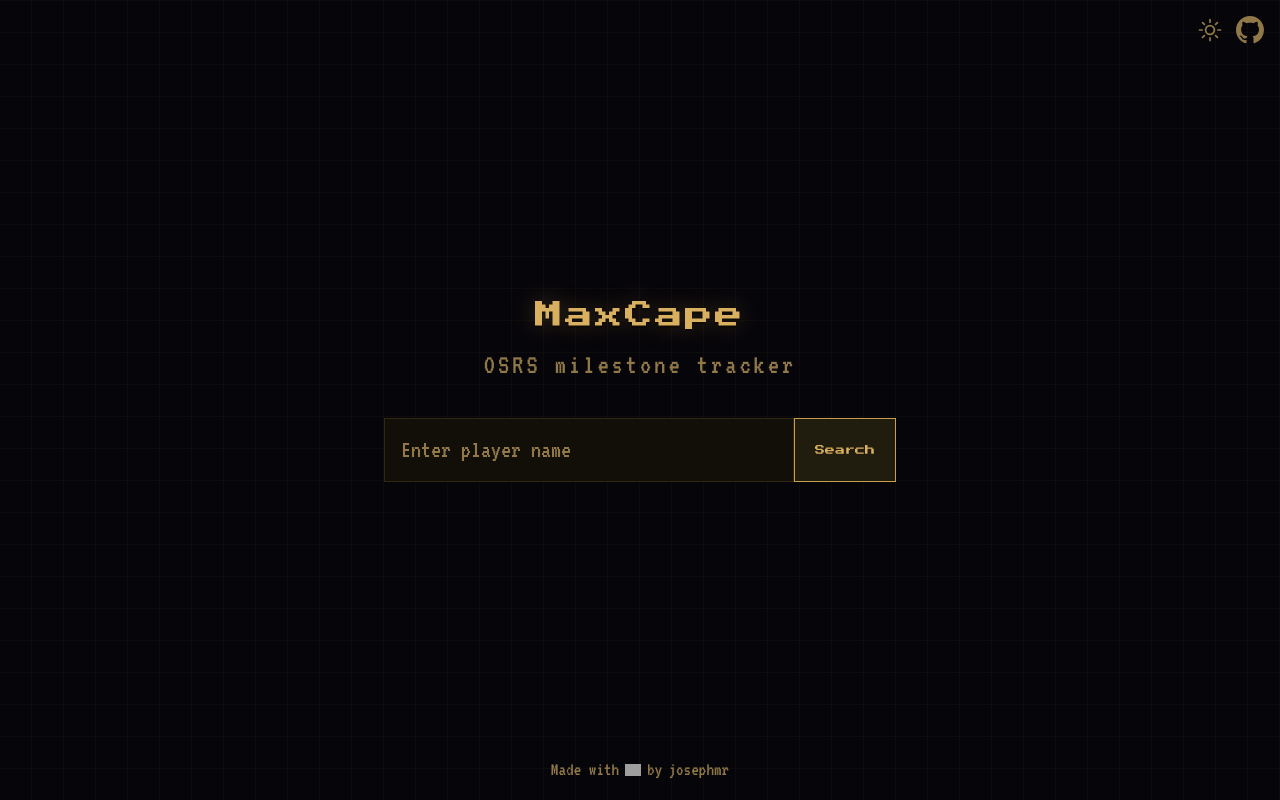
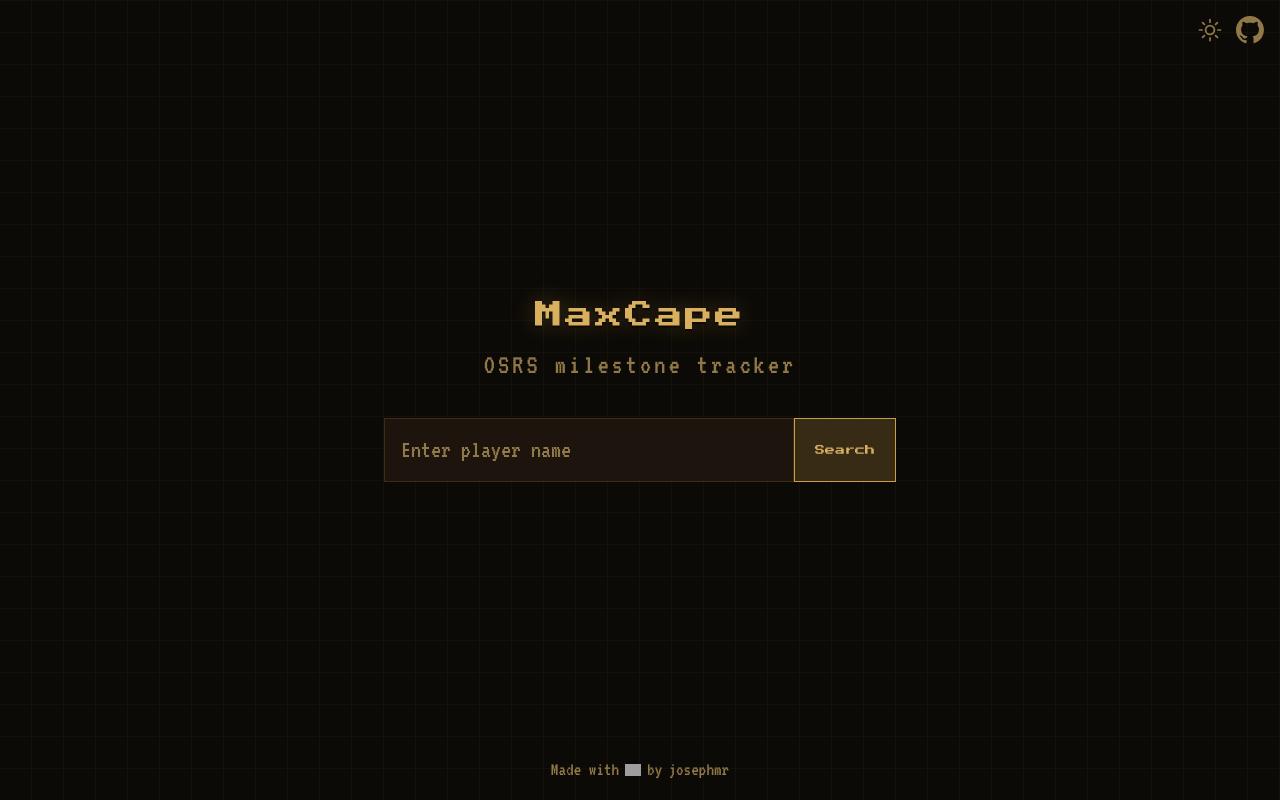
Before and after one commit to josephmr/maxcape, a SvelteKit app: page / in a window 1280 px wide. Built offline with nearby package versions, Linux system fonts and the light colour scheme; no server answers; the database is empty; grey boxes are pictures that could not be loaded.

Commit message:
Theme color adjustments

```diff
--- a/src/app.css
+++ b/src/app.css
@@ -10,24 +10,25 @@ body {
   --font-pixel: 'Press Start 2P', cursive;
   --font-game:  'VT323', monospace;
 
-  --color-osrs-bg:             #06050a;
-  --color-osrs-card:           #110f09;
-  --color-osrs-card-head:      #201c0e;
-  --color-osrs-card-border:    #28220e;
+  --color-osrs-bg:             #0c0a07;
+  --color-osrs-card:           #1a140d;
+  --color-osrs-card-head:      #372b16;
+  --color-osrs-card-border:    #2c220e;
   --color-osrs-accent:         #c8a04b;
-  --color-osrs-chip-bg:        #120f08;
-  --color-osrs-chip-icon:      #181408;
-  --color-osrs-chip-border:    #302810;
+  --color-osrs-chip-bg:        #1d150d;
+  --color-osrs-chip-icon:      #23190a;
+  --color-osrs-chip-border:    #3d2c14;
   --color-osrs-gold:           #d8b060;
   --color-osrs-gold-dim:       #907848;
   --color-osrs-gold-bright:    #e8d060;
   --color-osrs-chip-skill:     #d0bc88;
   --color-osrs-chip-item:      #d8c888;
   --color-osrs-body:           #ecdcb0;
-  --color-osrs-section-div:    #1e1a0c;
-  --color-osrs-head-div:       #2e2818;
-  --color-osrs-summary-border: #382e14;
+  --color-osrs-section-div:    #281e0d;
+  --color-osrs-head-div:       #3a2c19;
+  --color-osrs-summary-border: #463517;
   --color-osrs-summary-text:   #a09060;
+  --color-osrs-accent-text:    #000000;
   --color-osrs-grid:           rgba(200,160,75,0.04);
   --color-osrs-shadow:         #000000;
 
@@ -43,13 +44,13 @@ body {
   --color-osrs-card:           #f0e4bc;
   --color-osrs-card-head:      #c8a850;
   --color-osrs-card-border:    #8b6930;
-  --color-osrs-accent:         #c8a04b;
+  --color-osrs-accent:         #b07828;
   --color-osrs-chip-bg:        #e8d898;
   --color-osrs-chip-icon:      #ddd090;
   --color-osrs-chip-border:    #a08838;
-  --color-osrs-gold:           #7a4800;
-  --color-osrs-gold-dim:       #8b5a14;
-  --color-osrs-gold-bright:    #c87800;
+  --color-osrs-gold:           #4e3010;
+  --color-osrs-gold-dim:       #6a4820;
+  --color-osrs-gold-bright:    #c87818;
   --color-osrs-chip-skill:     #5c3c10;
   --color-osrs-chip-item:      #4a2c08;
   --color-osrs-body:           #2c1a0a;
@@ -57,6 +58,7 @@ body {
   --color-osrs-head-div:       #a88840;
   --color-osrs-summary-border: #907030;
   --color-osrs-summary-text:   #6a4c18;
+  --color-osrs-accent-text:    #2c1a0a;
   --color-osrs-grid:           rgba(100,70,20,0.06);
   --color-osrs-shadow:         #3d1a00;
   --color-osrs-tier-elite:     #8b7035;
--- a/src/lib/components/EventGroupCard.svelte
+++ b/src/lib/components/EventGroupCard.svelte
@@ -8,7 +8,7 @@
 	let { day }: { day: EventGroup } = $props();
 </script>
 
-<div class="mb-5 border border-osrs-card-border card-accent-border bg-osrs-card shadow-[0_2px_20px_rgba(0,0,0,0.6)]">
+<div class="mb-5 border border-osrs-card-border card-accent-border bg-osrs-card">
 	<!-- Header -->
 	<div class="flex items-center justify-between px-4 py-[10px] lg:px-5 lg:py-[13px] bg-osrs-card-head border-b border-osrs-card-border">
 		<span class="font-pixel text-[8px] lg:text-[10px] text-osrs-gold">{day.dateLabel}</span>
--- a/src/lib/components/PlayerHistoryLayout.svelte
+++ b/src/lib/components/PlayerHistoryLayout.svelte
@@ -36,13 +36,13 @@
 			<div class="flex font-pixel text-[7px] lg:text-[9px] border border-osrs-card-border w-fit">
 				<a
 					href="/players/{playerName}{tzQuery}"
-					class="px-4 py-2 lg:px-5 lg:py-3 {activeTab === 'day' ? 'bg-osrs-accent text-black' : 'text-osrs-gold-dim hover:text-osrs-gold'}"
+					class="px-4 py-2 lg:px-5 lg:py-3 {activeTab === 'day' ? 'bg-osrs-accent text-osrs-accent-text' : 'text-osrs-gold-dim hover:text-osrs-gold'}"
 				>
 					Day
 				</a>
 				<a
 					href="/players/{playerName}/month{tzQuery}"
-					class="px-4 py-2 lg:px-5 lg:py-3 border-l border-osrs-card-border {activeTab === 'month' ? 'bg-osrs-accent text-black' : 'text-osrs-gold-dim hover:text-osrs-gold'}"
+					class="px-4 py-2 lg:px-5 lg:py-3 border-l border-osrs-card-border {activeTab === 'month' ? 'bg-osrs-accent text-osrs-accent-text' : 'text-osrs-gold-dim hover:text-osrs-gold'}"
 				>
 					Month
 				</a>
@@ -51,13 +51,13 @@
 			<div class="flex font-pixel text-[7px] lg:text-[9px] border border-osrs-card-border w-fit">
 				<a
 					href={page.url.pathname}
-					class="px-4 py-2 lg:px-5 lg:py-3 {!isLocal ? 'bg-osrs-accent text-black' : 'text-osrs-gold-dim hover:text-osrs-gold'}"
+					class="px-4 py-2 lg:px-5 lg:py-3 {!isLocal ? 'bg-osrs-accent text-osrs-accent-text' : 'text-osrs-gold-dim hover:text-osrs-gold'}"
 				>
 					UTC
 				</a>
 				<button
 					onclick={switchToLocal}
-					class="px-4 py-2 lg:px-5 lg:py-3 border-l border-osrs-card-border cursor-pointer {isLocal ? 'bg-osrs-accent text-black' : 'text-osrs-gold-dim hover:text-osrs-gold'}"
+					class="px-4 py-2 lg:px-5 lg:py-3 border-l border-osrs-card-border cursor-pointer {isLocal ? 'bg-osrs-accent text-osrs-accent-text' : 'text-osrs-gold-dim hover:text-osrs-gold'}"
 				>
 					Local
 				</button>
```
